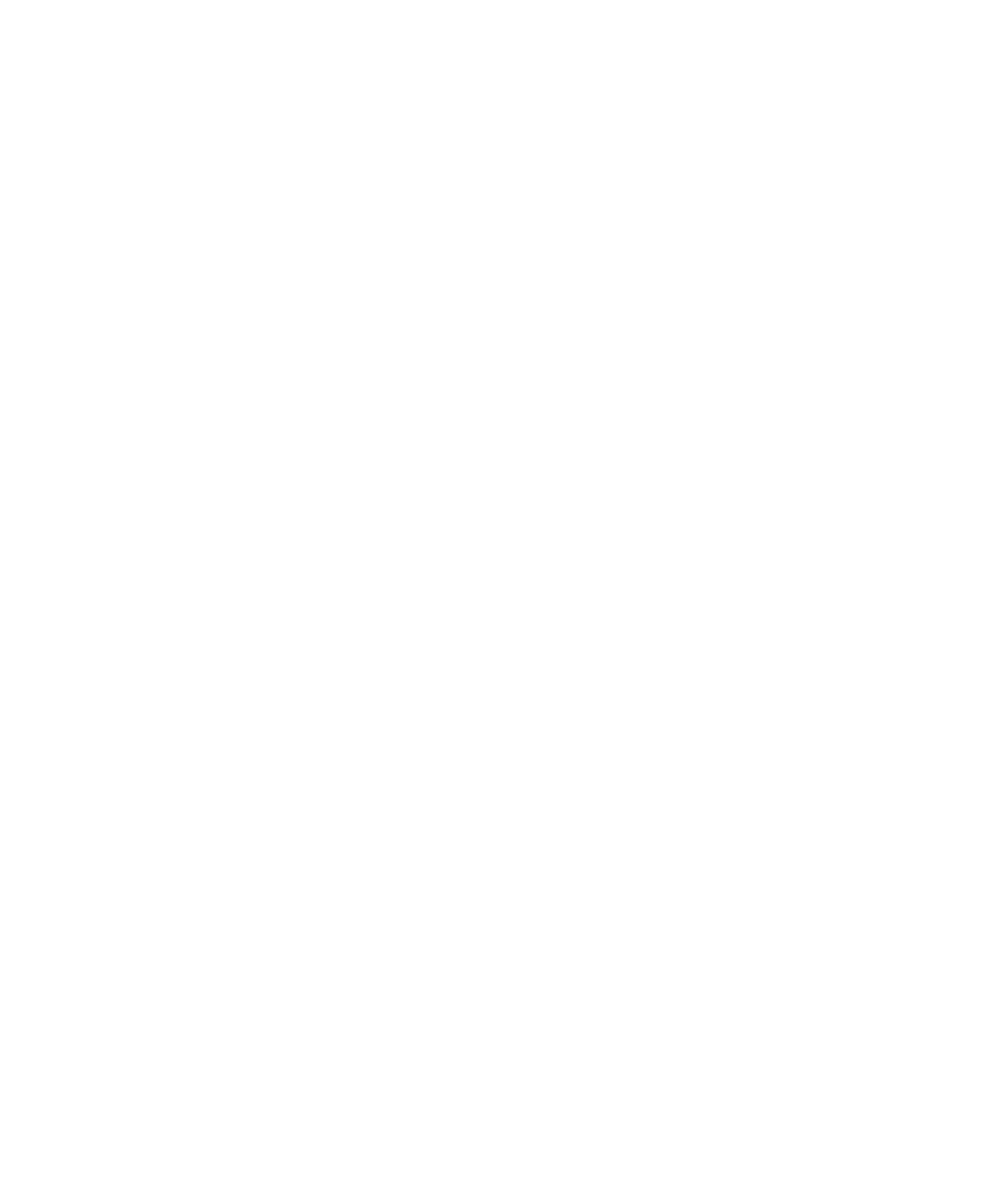
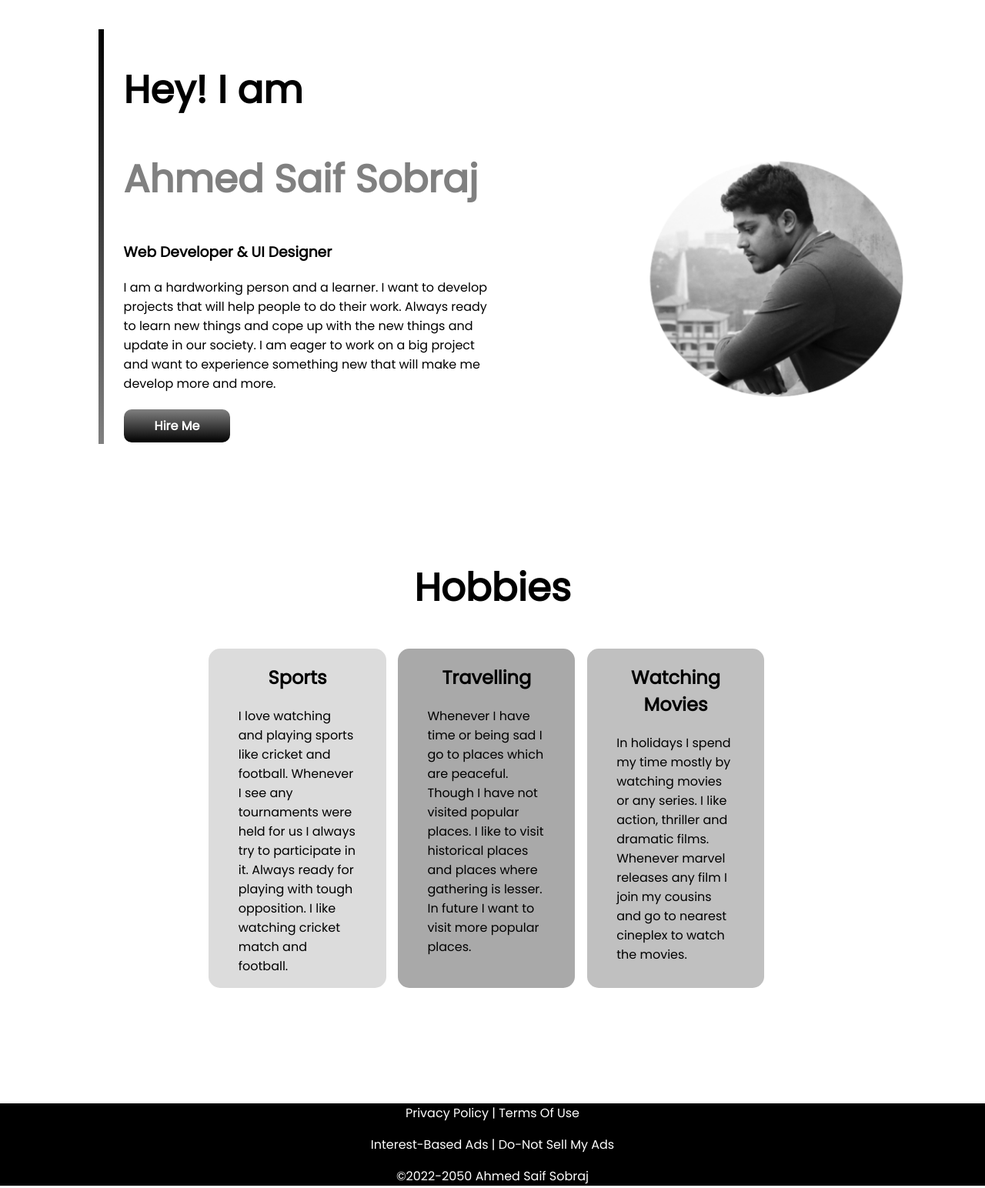
Before and after one commit to ahmedsaifsobraj/second-project, a plain HTML site: page index.html in a window 1280 px wide. Shown: the whole page at 77% size. Before the commit the page ends 800 px from the top, so only its background shows below. Drawn offline with Linux system fonts and the light colour scheme.

Commit message:
first commit

```diff
--- a/index.html
+++ b/index.html
@@ -6,10 +6,60 @@
     <meta http-equiv="X-UA-Compatible" content="IE=edge">
     <meta name="viewport" content="width=device-width, initial-scale=1.0">
     <title>Ahmed Saif Sobraj</title>
+    <link rel="stylesheet" href="style.css">
+    <link rel="preconnect" href="https://fonts.googleapis.com">
+    <link rel="preconnect" href="https://fonts.gstatic.com" crossorigin>
+    <link href="https://fonts.googleapis.com/css2?family=Poppins&display=swap" rel="stylesheet">
 </head>
 
 <body>
+    <section class="top-banner">
+        <div id="intro" class="half-width">
+            <h1>Hey! I am</h1>
+            <h1 class="name">Ahmed Saif Sobraj</h1>
+            <h3>Web Developer & UI Designer</h3>
+            <p>I am a hardworking person and a learner. I want to develop projects that will help people to do their
+                work.
+                Always ready to learn new things and cope up with the new things and update in our society. I am eager
+                to
+                work on a big project and want to experience something new that will make me develop more and more.</p>
+            <a class="link-button" href="">Hire Me</a>
+        </div>
+        <div class="half-width">
+            <img src="images/Sobraj.png" alt="Sobraj.png">
+        </div>
 
+    </section>
+    <section class="middle">
+        <h1 class="title">Hobbies</h1>
+        <div class="mid-banner">
+            <div class="mid" id="sports">
+                <h2>Sports</h2>
+                <p>I love watching and playing sports like cricket and football. Whenever I see any tournaments were
+                    held for us I always try to participate in it. Always ready for playing with tough opposition. I
+                    like watching cricket match and football.</p>
+            </div>
+            <div class="mid" id="traveling">
+                <h2>Travelling</h2>
+                <p>Whenever I have time or being sad I go to places which are peaceful. Though I have not visited
+                    popular
+                    places. I like to visit historical places and places where gathering is lesser. In future I want to
+                    visit more popular places.</p>
+            </div>
+            <div class="mid" id="movies">
+                <h2>Watching Movies</h2>
+                <p>In holidays I spend my time mostly by watching movies or any series. I like action, thriller and
+                    dramatic
+                    films. Whenever marvel releases any film I join my cousins and go to nearest cineplex to watch the
+                    movies. </p>
+            </div>
+        </div>
+    </section>
+    <footer>
+        <p>Privacy Policy | Terms Of Use</p>
+        <p>Interest-Based Ads | Do-Not Sell My Ads</p>
+        <p>©2022-2050 Ahmed Saif Sobraj</p>
+    </footer>
 </body>
 
 </html>
--- a/style.css
+++ b/style.css
@@ -0,0 +1,97 @@
+body {
+    font-family: 'Poppins', sans-serif;
+    margin: 0%;
+}
+
+h1 {
+    font-size: 50px;
+}
+
+.name {
+    color: gray;
+}
+
+.top-banner {
+    display: flex;
+    margin-bottom: 150px;
+}
+
+.half-width {
+    width: 100%;
+    margin-left: 10%;
+    padding-left: 2%;
+    padding-top: 0%;
+    margin-top: 3%;
+}
+
+.half-width img {
+    width: 90%;
+    padding-top: 20%;
+    padding-right: 10%;
+}
+
+.half-width p {
+    margin-bottom: 30px;
+}
+
+.link-button {
+    text-decoration: none;
+    background-image: linear-gradient(grey, black);
+    font-weight: 700;
+    color: white;
+    padding: 10px 40px;
+    border-radius: 10px;
+}
+
+#intro {
+    border-left: 7px solid;
+    border-image: linear-gradient(black, gray);
+    border-image-slice: 1;
+}
+
+.title {
+    text-align: center;
+}
+
+.mid-banner {
+    display: flex;
+    margin-left: 20%;
+    margin-right: 20%;
+    margin-bottom: 150px;
+}
+
+.mid {
+    width: 20%;
+    padding-left: 5%;
+    padding-right: 5%;
+    margin-left: 2%;
+}
+
+.mid h2 {
+    text-align: center;
+}
+
+#sports {
+    background-color: gainsboro;
+    border-radius: 15px;
+}
+
+#traveling {
+    background-color: darkgray;
+    border-radius: 15px;
+}
+
+#movies {
+    background-color: silver;
+    border-radius: 15px;
+}
+
+footer {
+    background-color: black;
+    color: white;
+    margin: 0%;
+}
+
+footer p {
+    text-align: center;
+}
```
Also changed, not shown: images/IMG_1398-removebg-preview.png (added), images/Sobraj.png (added), images/Virgin America (1).png (added), images/football.png (added), images/sobraj2.png (added).
